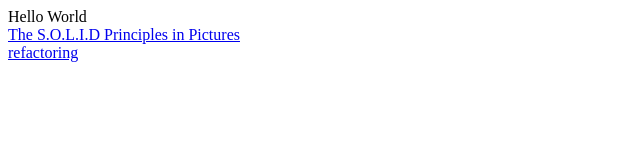
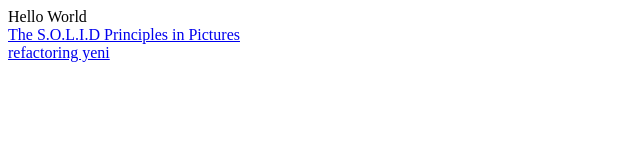
Before and after one commit to zafua/zafua.github.io, a plain HTML site: page index.html in a window 1280 px wide. Shown: the full height of the page, 0-640 px from the left. Drawn offline with Linux system fonts and the light colour scheme.

Commit message:
ref yeni epub

```diff
--- a/index.html
+++ b/index.html
@@ -8,4 +8,4 @@ Hello World
 
 <br />
 
-<a href="refactoring.pdf"> refactoring </a>
+<a href="9780134757681.epub"> refactoring yeni </a>
```
Also changed, not shown: 2 other files.
